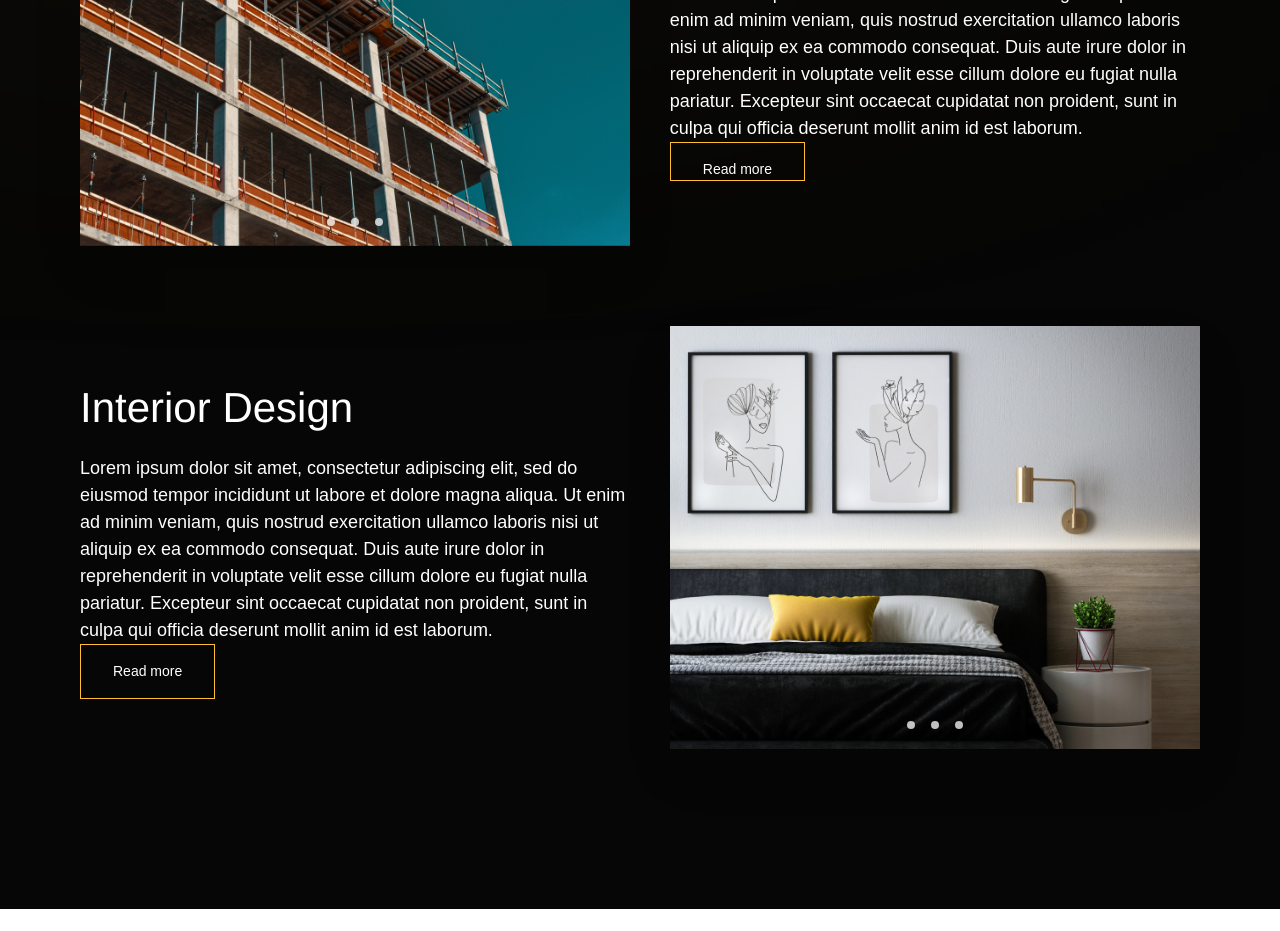
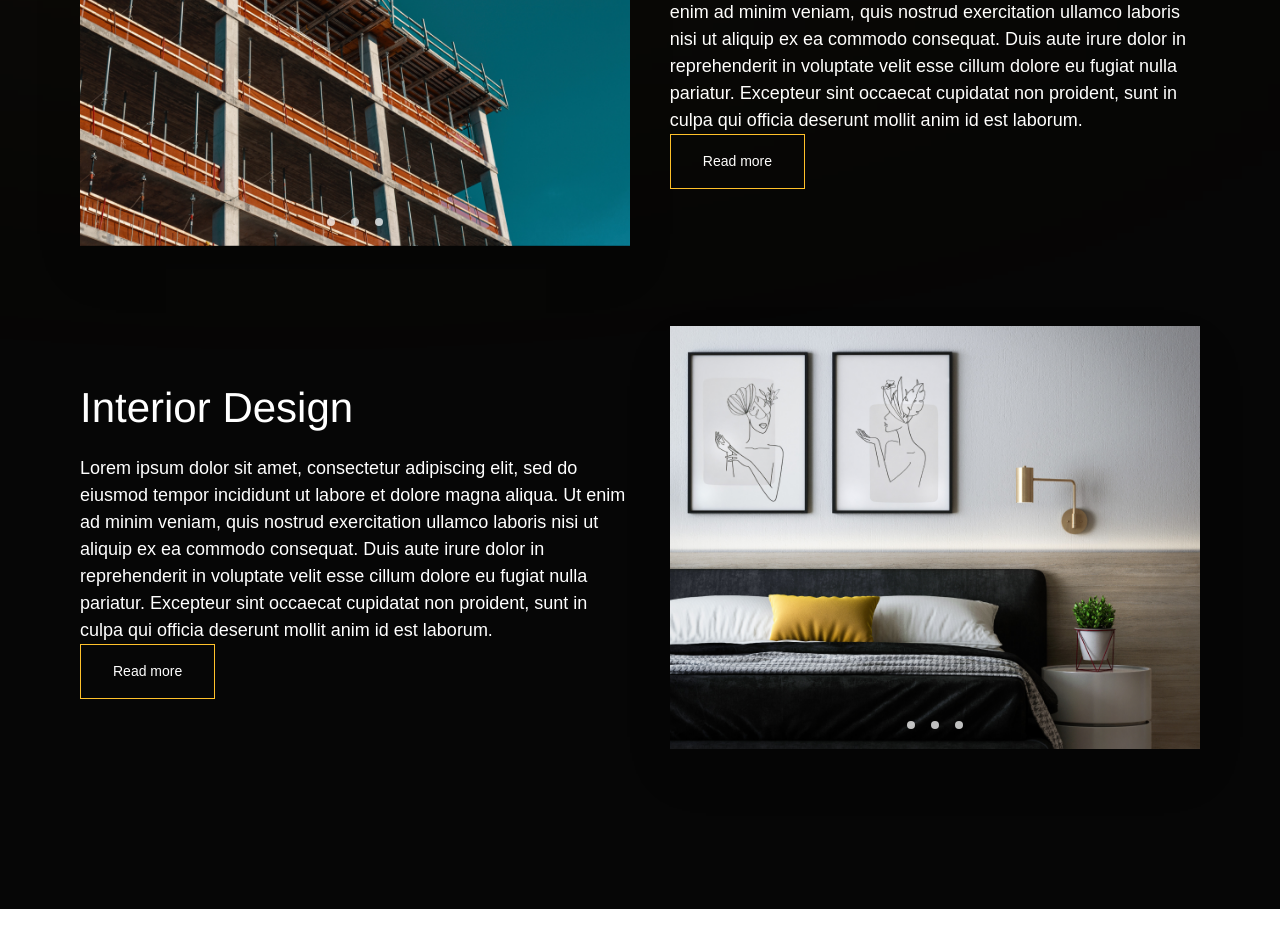
Before and after one commit to ahswathi/keyinterior, a React (Create React App) app: page /services in a window 1280 px wide. Shown: the part 1160-2091 px from the top of the page. Built offline with nearby package versions, Linux system fonts and the light colour scheme.

Commit message:
validation

```diff
--- a/src/Styles/Header.css
+++ b/src/Styles/Header.css
@@ -44,7 +44,7 @@
     list-style-type: none;
     background-color:#FFC12B;
     height: 100rem;
-    left: -232.503px;
+    left: -432.503px;
     /* width: 100%; */
     z-index: 100;
     font-weight: bold;
--- a/src/pages/Services.js
+++ b/src/pages/Services.js
@@ -24,7 +24,7 @@ const Services = () => {
                 <p className='lg:text-[42px] md:text-[28px] sm:text-[28px] text-[28px] pb-[20px] lg:pb-[0px]'>Construction</p>
                 <p className='font-poppins lg:text-[18px] md:text-[18px] text-[12px] lg:py-4 pb-[20px] lg:pb-[0px]'>Lorem ipsum dolor sit amet, consectetur adipiscing elit, sed do eiusmod tempor incididunt ut labore et dolore magna aliqua. Ut enim ad minim veniam, quis nostrud exercitation ullamco laboris nisi ut aliquip ex ea commodo consequat. Duis aute irure dolor in reprehenderit in voluptate velit esse cillum dolore eu fugiat nulla pariatur. Excepteur sint occaecat cupidatat non proident, sunt in culpa qui officia deserunt mollit anim id est laborum.</p>
                 <a href='/construction'><button className='font-poppins border  border-[#FFC12B] text-[14px] px-8 py-2 md:py-4
-                transition-colors duration-300 hover:bg-[#FFC12B] hover:text-black pb-[20px] lg:pb-[0px]'>Read more</button></a>
+                transition-colors duration-300 hover:bg-[#FFC12B] hover:text-black '>Read more</button></a>
             </div>
         </div>
         <div className='lg:flex lg:flex-row-reverse md:flex   md:flex-row-reverse justify-center items-center pb-[60px] lg:px-[40px]  md:px-[40px] px-[20px]'>
@@ -33,7 +33,7 @@ const Services = () => {
             </div>
             <div className="font-normal text-white w-full ">
                 <p className='lg:text-[42px] md:text-[28px] sm:text-[28px] text-[28px] pb-[20px] lg:pb-[0px]'>Interior Design</p>
-                <p className='font-poppins lg:text-[18px] md:text-[12px] text-[12px] lg:py-4  pb-[20px] lg:pb-[0px]'>Lorem ipsum dolor sit amet, consectetur adipiscing elit, sed do eiusmod tempor incididunt ut labore et dolore magna aliqua. Ut enim ad minim veniam, quis nostrud exercitation ullamco laboris nisi ut aliquip ex ea commodo consequat. Duis aute irure dolor in reprehenderit in voluptate velit esse cillum dolore eu fugiat nulla pariatur. Excepteur sint occaecat cupidatat non proident, sunt in culpa qui officia deserunt mollit anim id est laborum.</p>
+                <p className='font-poppins lg:text-[18px] md:text-[18px] text-[12px] lg:py-4  pb-[20px] lg:pb-[0px]'>Lorem ipsum dolor sit amet, consectetur adipiscing elit, sed do eiusmod tempor incididunt ut labore et dolore magna aliqua. Ut enim ad minim veniam, quis nostrud exercitation ullamco laboris nisi ut aliquip ex ea commodo consequat. Duis aute irure dolor in reprehenderit in voluptate velit esse cillum dolore eu fugiat nulla pariatur. Excepteur sint occaecat cupidatat non proident, sunt in culpa qui officia deserunt mollit anim id est laborum.</p>
                 <a href='/interior'><button className='font-poppins border border-[#FFC12B] text-[14px] px-8 py-2 md:py-4
                 transition-colors duration-300 hover:bg-[#FFC12B] hover:text-black'>Read more</button></a>
             </div>
```
